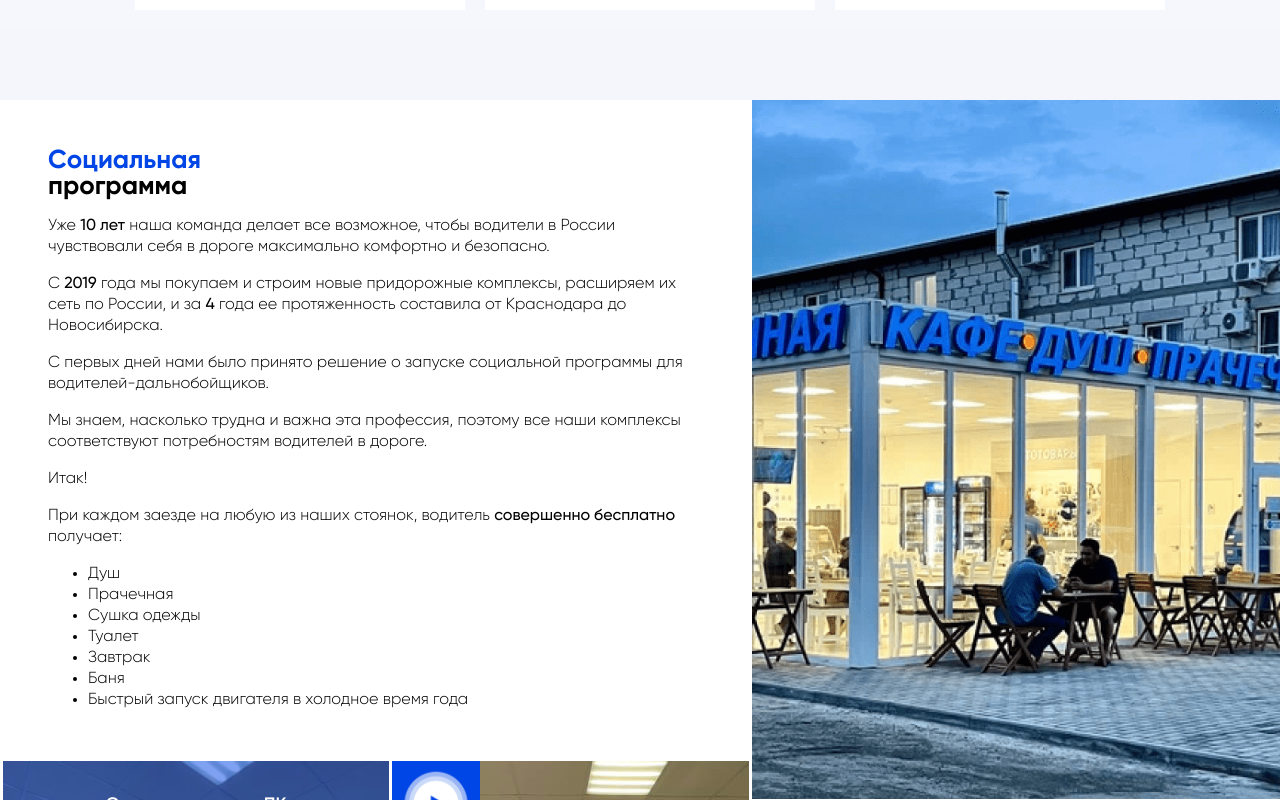
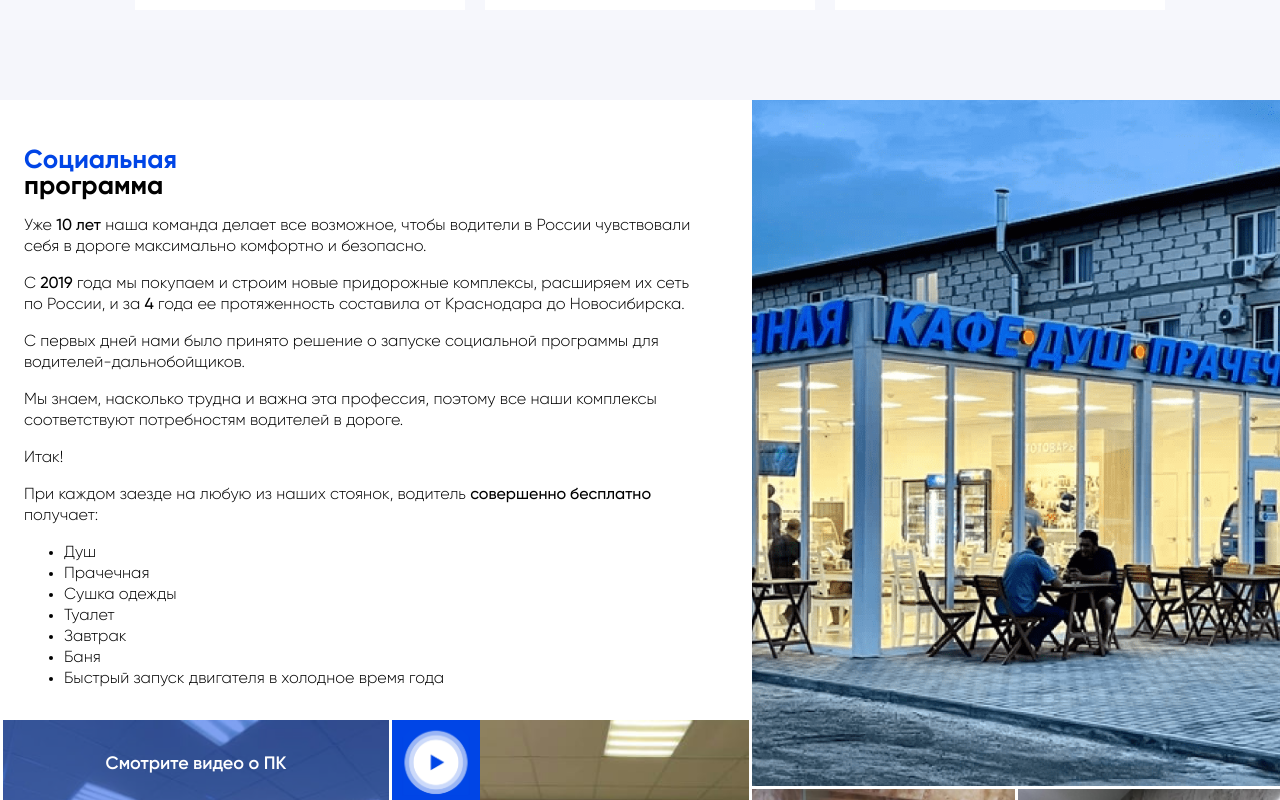
Before and after one commit to vademich/landing-pk, an Angular app: page / in a window 1280 px wide. Shown: the part 2200-3000 px from the top of the page. Built offline with nearby package versions, Linux system fonts and the light colour scheme.

Commit message:
правки

```diff
--- a/src/app/components/soc-prog/soc-prog.c1080px.less
+++ b/src/app/components/soc-prog/soc-prog.c1080px.less
@@ -1,4 +1,4 @@
-@media (min-width: 1080px) {
+@media (min-width: 800px) {
     .do1079px {
         display: none;
     }
@@ -18,7 +18,7 @@
         font-weight: 300;
         line-height: 21px;
         padding: 0 32px;
-        padding-bottom: 34px;
+        padding-bottom: 14px;
     }
     .title {
         font-weight: 700;
@@ -36,6 +36,7 @@
     }
     .canteen {
         margin-right: 3px;
+        height: 468px;
     }
     .minimarket {
         background-image: url(../../../assets/images/soc-prog/pic-3.jpg);
@@ -43,6 +44,7 @@
         background-repeat: no-repeat;
         background-size: cover;
         margin-right: 3px;
+        height: 468px;
     }
     .blockR {
         width: 100%;
@@ -79,9 +81,16 @@
     }
 
 }
-@media (min-width: 1080px) and (max-width: 1439px) {
+@media (min-width: 800px) and (max-width: 1439px) {
+    .blockL {
+        width: calc(100vw - 300px);
+    }
+    .exterior {
+        height: calc(100% - 425px);
+    }
     .title-text {
         display: block;
+        margin-left: 8px;
     }
     .title {
         font-size: 26px;
@@ -93,11 +102,11 @@
     }
     .canteen {
         width: 386px;
-        height: 448px;
+        height: 488px;
     }
     .minimarket {
         width: 357px;
-        height: 448px;
+        height: 488px;
     }
     .bathroom {
         height: 328px;
@@ -112,11 +121,9 @@
     }
     .canteen {
         width: 446px;
-        height: 448px;
     }
     .minimarket {
         width: 437px;
-        height: 448px;
     }
     .bathroom {
         height: 298px;
--- a/src/app/components/soc-prog/soc-prog.do1079px.less
+++ b/src/app/components/soc-prog/soc-prog.do1079px.less
@@ -11,7 +11,7 @@
     background-color: white;
     max-width: 1280px;
     width: 1280px;
-    padding-bottom: 56px;
+    // padding-bottom: 56px;
 }
 .title-text {
     padding: 16px;
@@ -84,7 +84,7 @@
         margin: 0;
     }
 }
-@media (min-width: 690px) and (max-width: 992px) {
+@media (min-width: 690px) and (max-width: 991px) {
     .wrap-bathroom {height: 100%;}
     .bathroom {
         height: 0;
@@ -201,7 +201,7 @@ b {font-weight: 500}
         margin-left: 0px;
     }
 }
-@media (max-width: 1079px) {
+@media (max-width: 799px) {
     .c1080px {
         display: none;
     }
```
